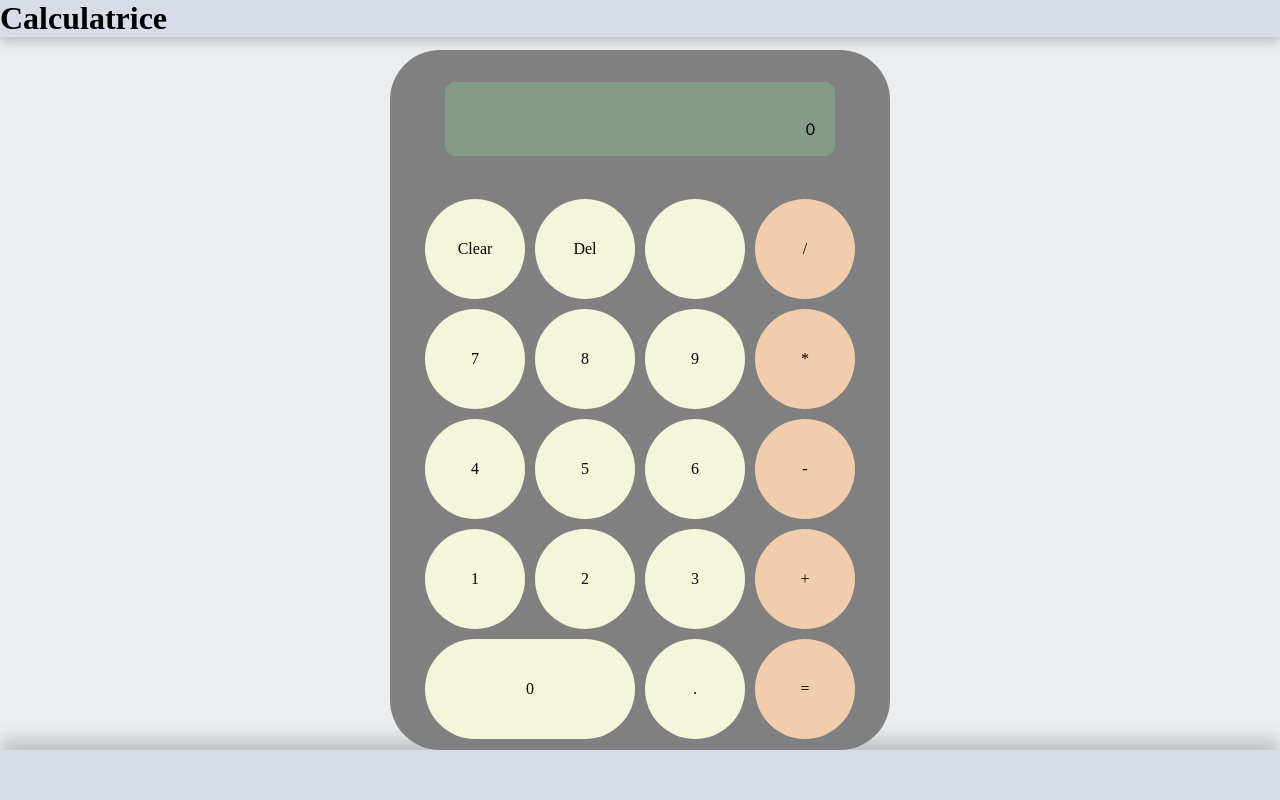
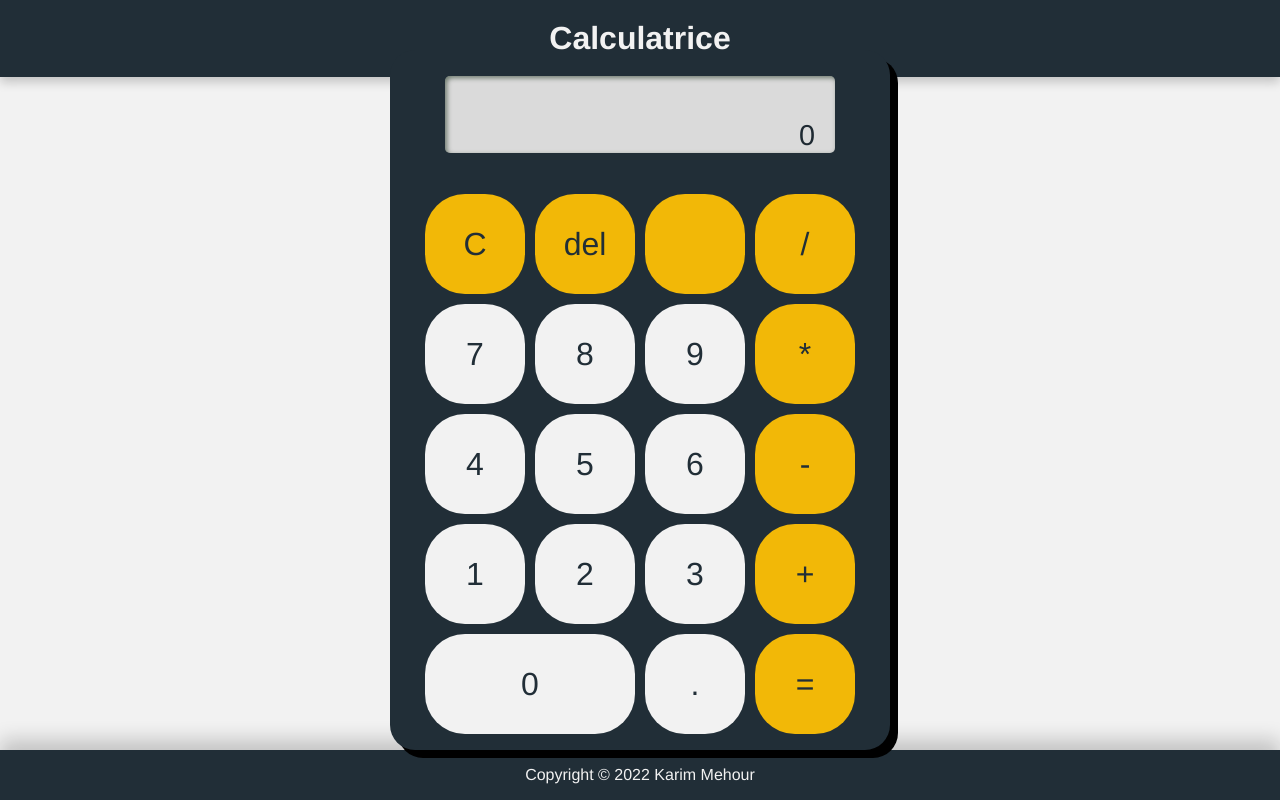
Before and after one commit to Mehourka/Web-Calculator, a plain HTML site: page index.html in a window 1280 px wide. Drawn offline with Linux system fonts and the light colour scheme.

Commit message:
Improve appearance and remove the ability to add multiple points

```diff
--- a/index.html
+++ b/index.html
@@ -32,24 +32,26 @@
                     <div class="button digit ">7</div>
                     <div class="button digit ">8</div>
                     <div class="button digit ">9</div>
-                    <div class="button clear">Clear</div>
-                    <div class="button del">Del</div>
-                    <div class="button"></div>
+                    <div class="button clear color">C</div>
+                    <div class="button del color">del</div>
+                    <div class="button color "></div>
 
 
                 </div>
                 <div class="operators">
-                    <div class="button operator" id="divide">/</div>
-                    <div class="button operator" id="multiply">*</div>
-                    <div class="button operator" id="minus">-</div>
-                    <div class="button operator" id="plus">+</div>
-                    <div class="button equals">=</div>
+                    <div class="button operator color" id="divide">/</div>
+                    <div class="button operator color" id="multiply">*</div>
+                    <div class="button operator color" id="minus">-</div>
+                    <div class="button operator color" id="plus">+</div>
+                    <div class="button equals color">=</div>
                 </div>
             </div>
 
 
         </div>
     </div>
-    <div class="footer"></div>
+    <div class="footer">
+        <p>Copyright © 2022 Karim Mehour</p>
+    </div>
 </body>
 </html>
--- a/javascript.js
+++ b/javascript.js
@@ -2,8 +2,10 @@
 const mainScreen = document.querySelector(".displayed");
 const secondScreen = document.querySelector(".equation")
 let nextOperator = "";
+// first and second number are used to save values in memory
 let firstNumber = "";
 let secondNumber = "";
+// displayNumber is used to display typed values and results
 let displayNumber = 0;
 let clearFlag = true;
 
@@ -56,8 +58,9 @@ function inputButton(element){
         }
         if (displayNumber == 0 ){
             displayNumber = newStr;
+        }else if (newStr == "." && displayNumber.includes(".")){
+            //do nothing
         }else{
-            // mainScreen.textContent += newStr;
             displayNumber+= newStr
         }
         display(displayNumber)
@@ -117,7 +120,7 @@ function inputButton(element){
 function display(strNumber, equals=false){
     //displays strNumber on .screen element
     mainScreen.textContent = strNumber;
-    secondScreen.textContent= firstNumber+ nextOperator+secondNumber;
+    secondScreen.textContent= `${firstNumber} ${nextOperator} ${secondNumber}`;
     if(equals) {secondScreen.textContent += " = "}
 }
 
--- a/styles.css
+++ b/styles.css
@@ -2,31 +2,42 @@ html{
     height: 100% ;
 }
 body{
-    background:#ebedef;
+    background:var(--light);
     margin:0;
     padding: 0;
+
     min-height: 100%;
     display: flex;
     flex-direction: column;
     position:relative;
+    font-family:  Helvetica,Arial, sans-serif;
 
+}
+
+:root{
+--pop1:#F2CB07;
+--pop2:#F2B807;
+--dark:#212E37;
+--light:#F2F2F2;
+--grey:#6F6E73;
 
 }
 
 .header{
     /* width: 100vw; */
-    background-color: rgb(216, 220, 232);
+    background-color:var(--dark);
+    color:var(--light);
     box-shadow: 0px 5px 10px rgb(0, 0, 0,0.2);
+    text-align: center;
 }
 .header h1{
-    margin: 0;
-
+    margin: 20px auto;
 }
 
 .calculator{
     height: 700px;
     width: 500px;
-    background-color: grey;
+    background-color:var(--dark);
     position:absolute;
     inset: 0;
     margin: auto;
@@ -34,27 +45,36 @@ body{
     flex-direction: column;
     align-items: center;
     justify-content: space-around;
-    border-radius: 50px;
+    border-radius: 25px;
+    box-shadow: 8px 8px  black;
+    color: var(--dark);
 }
 
 
 
 .screen{
-    background-color: rgb(134, 156, 138);
-    margin: 20px 10px;
-    padding: 5px 20px;
-    height: 4em;
+    background-color:var(--light);
+    filter: brightness(90%);
+    margin: 10px 10px;
+    padding: 10px 20px;
+    height: 2em;
     width:70%;
-    border-radius: 10px;
+    border-radius: 5px;
     display: flex;
     flex-direction: column;
     align-items: flex-end;
-    justify-content: center;
-    font-family: 'Trebuchet MS', 'Lucida Sans Unicode', 'Lucida Grande', 'Lucida Sans', Arial, sans-serif;
+    justify-content: space-between;
+    /* font-family: 'Trebuchet MS', 'Lucida Sans Unicode', 'Lucida Grande', 'Lucida Sans', Arial, sans-serif; */
+    font-size:  1.8em;
+    box-shadow: inset 2px 2px 5px rgba(0,30,0,0.5);
+
 
 }
 .screen .equation{
 justify-self: flex-start;
+height: 1.8em;
+color:  var(--dark);
+filter:opacity(0.7)
 }
 
 .buttons{
@@ -63,13 +83,14 @@ justify-self: flex-start;
     align-items: center;
     gap:10px;
     /* flex-grow: 1; */
+    font-size: 2em;
 
 }
 
 .button{
     height: 100px;
     width: 100px;
-    border-radius: 50%;
+    border-radius: 40px;
     display: flex;
     align-items: center;
     justify-content: center;
@@ -77,22 +98,25 @@ justify-self: flex-start;
 }
 
 .button:hover{
-    filter:brightness(85%)
+    filter:brightness(92%)
+}
+
+.button:active{
+    box-shadow: inset 2px 2px 4px rgba(20,20,20,0.4);
+    transform: translateY(1px) translateY(1px);
 }
 
 .digits {
-    /* margin-top: auto; */
     display: flex;
     flex-wrap: wrap-reverse;
     width: 320px;
     gap: 10px;
-    /* margin: 20px; */
-    /* margin-top: auto ; */
+
 }
 
 .digits div{
 
-    background-color: beige;
+    background-color: var(--light);
 }
 
 
@@ -104,17 +128,14 @@ justify-self: flex-start;
     /* margin-bottom: 20px; */
 }
 
-.operators div{
-    background-color: rgb(242, 205, 172);
+
+.buttons .color{
+    background-color: var(--pop2);
 }
-
-
-
-
 
 #zero{
     width: 210px;
-    border-radius: 50px ;
+    border-radius: 40px ;
 
 }
 
@@ -122,6 +143,8 @@ justify-self: flex-start;
 .footer{
     margin-top: auto;
     height: 50px;
-    background-color: rgb(216, 220, 232);
+    background-color:var(--dark);
+    color:var(--light);
     box-shadow: 0px -10px 20px rgb(0, 0, 0,0.2);
+    text-align: center;
 }
```
